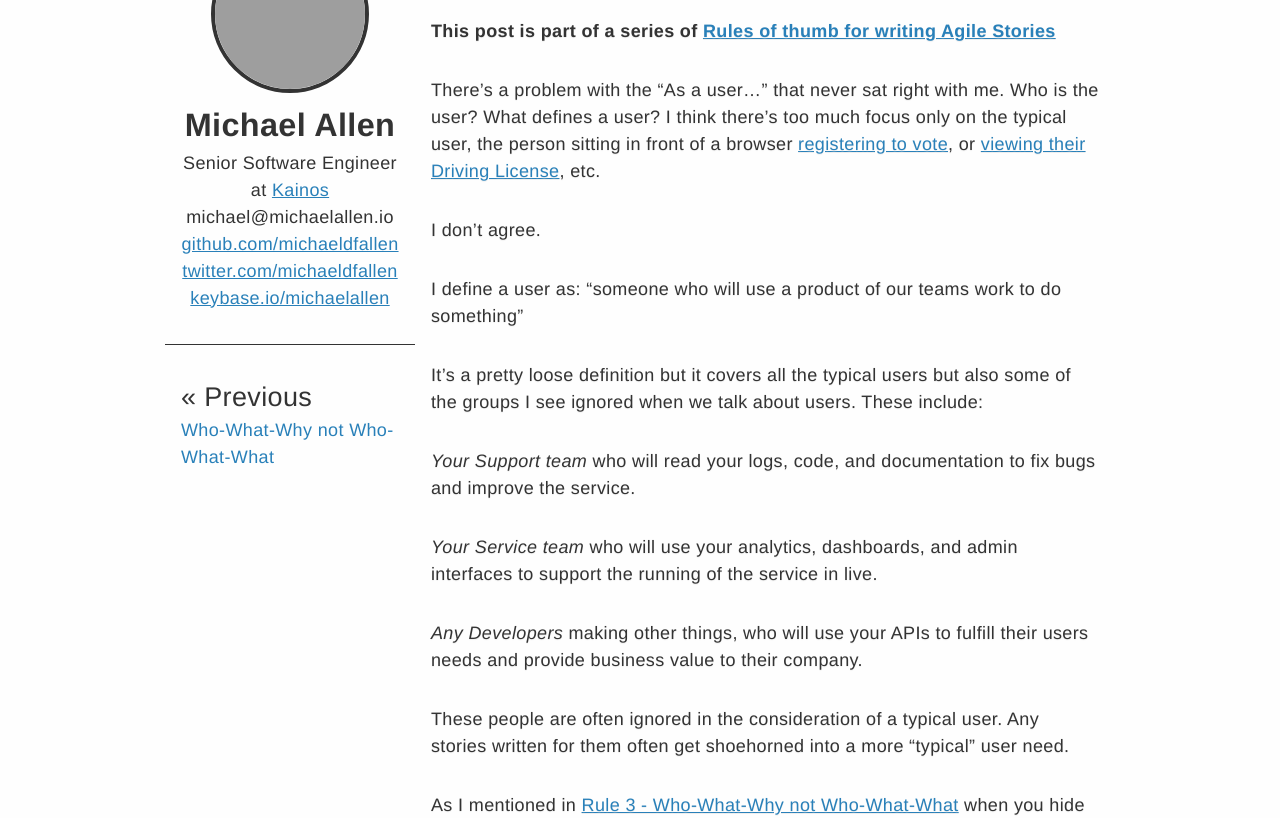
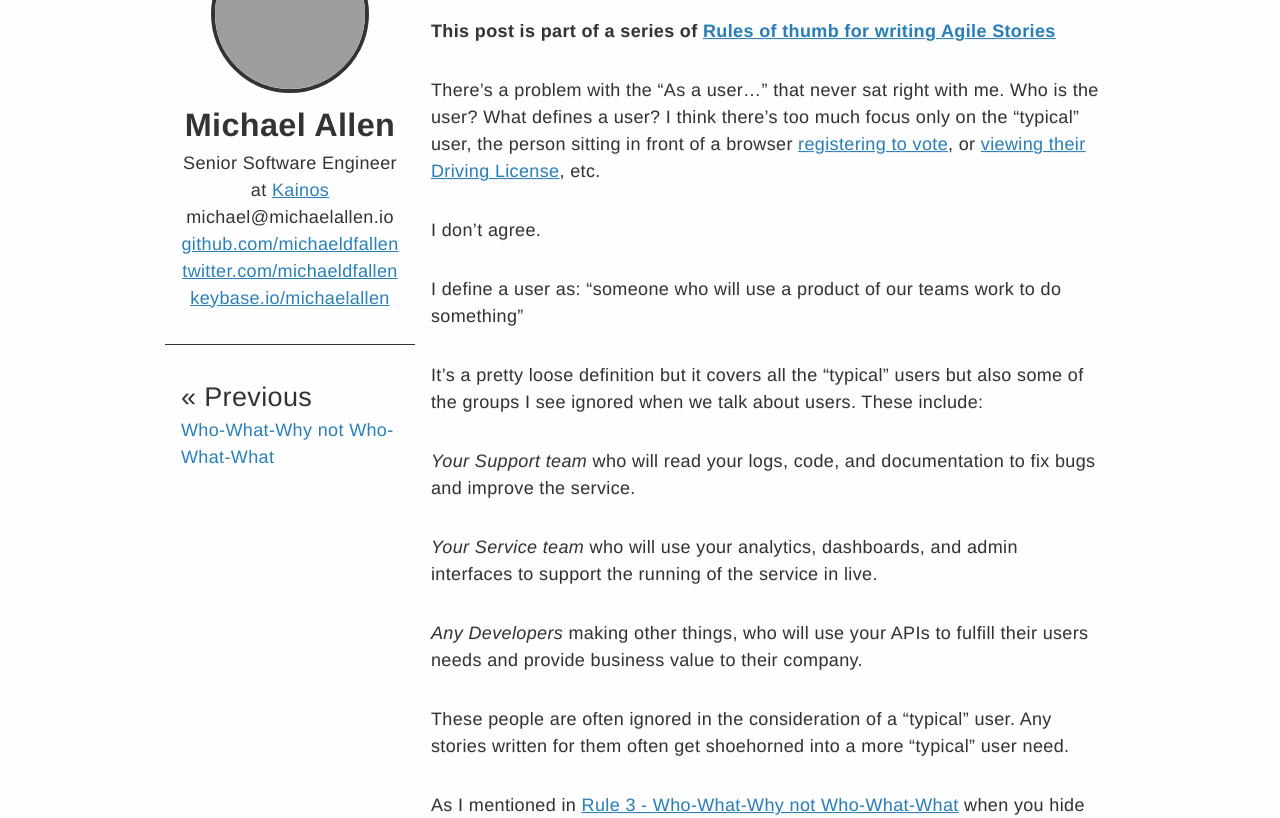
Before and after one commit to michaeldfallen/michaeldfallen.github.io, a Jekyll site: the page built from _posts/2015-03-27-story-writing-many-users.markdown, in a window 1280 px wide. Shown: the part 175-993 px from the top of the page. Built offline with Jekyll 4.4.1, drawn with Linux system fonts in a browser that asks for light colours; grey boxes are pictures that could not be loaded.

Commit message:
quote things you don't agree with

```diff
--- a/_posts/2015-03-27-story-writing-many-users.markdown
+++ b/_posts/2015-03-27-story-writing-many-users.markdown
@@ -9,16 +9,16 @@ edit_url: "https://github.com/michaeldfallen/michaeldfallen.github.io/commits/ma
 {% include series/story-writing/header.markdown %}
 
 There’s a problem with the “As a user...” that never sat right with me. Who is
-the user? What defines a user? I think there's too much focus only on the typical
-user, the person sitting in front of a browser [registering to vote], or
-[viewing their Driving License], etc.
+the user? What defines a user? I think there's too much focus only on the
+"typical" user, the person sitting in front of a browser [registering to vote],
+or [viewing their Driving License], etc.
 
 I don’t agree.
 
 I define a user as: “someone who will use a product of our teams work to do
 something”
 
-It’s a pretty loose definition but it covers all the typical users but also some
+It’s a pretty loose definition but it covers all the "typical" users but also some
 of the groups I see ignored when we talk about users. These include:
 
 *Your Support team* who will read your logs, code, and documentation to fix bugs
@@ -30,7 +30,7 @@ interfaces to support the running of the service in live.
 *Any Developers* making other things, who will use your APIs to fulfill their
 users needs and provide business value to their company.
 
-These people are often ignored in the consideration of a typical user. Any
+These people are often ignored in the consideration of a "typical" user. Any
 stories written for them often get shoehorned into a more “typical” user need.
 
 As I mentioned in [Rule 3 - Who-What-Why not Who-What-What] when you hide the
```
